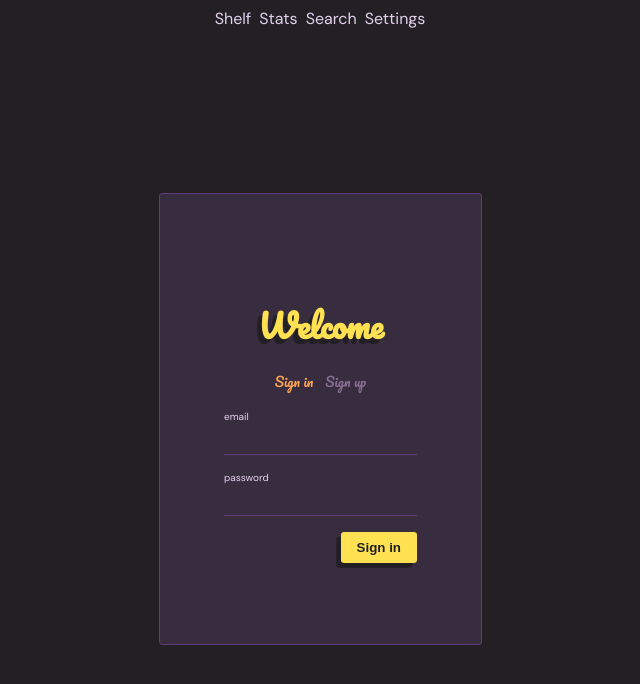
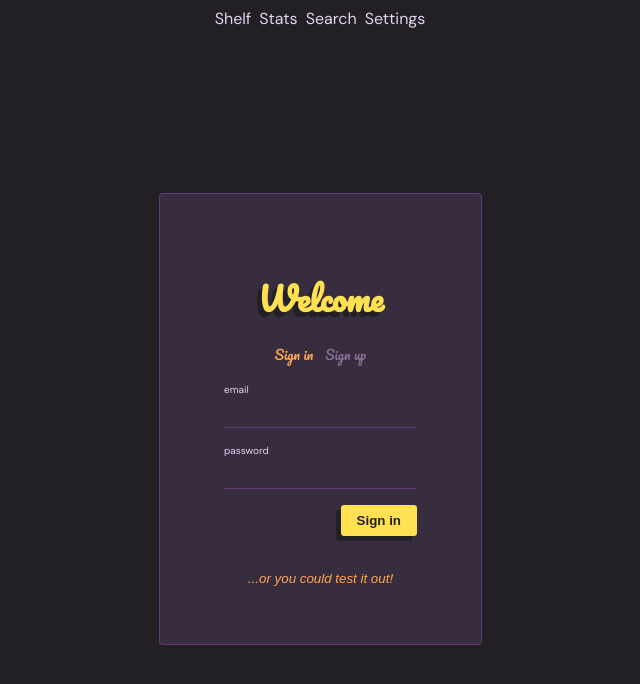
Before and after one commit to pliniokalas/girasol_de_asfalto, a React (Create React App) app: page / in a window 1280 px wide. Shown: the top 684 px of the page, without its empty margins (320-960 px from the left). Built offline with nearby package versions, Linux system fonts and the light colour scheme.

Commit message:
Add demo button to signup page

```diff
--- a/src/pages/login/index.tsx
+++ b/src/pages/login/index.tsx
@@ -1,4 +1,7 @@
 import { useState } from 'react';
+import { useNavigate } from 'react-router-dom';
+import { useSession } from 'utils/useSession';
+import axios from 'utils/axios';
 import SignupForm from './signupForm';
 import LoginForm from './loginForm';
 import styles from './login.module.css';
@@ -6,7 +9,15 @@ import styles from './login.module.css';
 /* ----------------------------------------------------------------------------------- */
 
 function Login() {
+  const navigate = useNavigate();
+  const { login } = useSession();
   const [showLoginForm, setShowLoginForm] = useState(true);
+
+  async function handleDemo() {
+    const { data } = await axios.get('/api/users/demo');
+    await login(data.email, data.email.split(':')[1].split('@')[0]);
+    navigate('/shelf');
+  }
 
   return (
     <main className={styles.container}>
@@ -32,6 +43,13 @@ function Login() {
           ? <LoginForm />
           : <SignupForm />
       }
+
+      <button
+        className={styles.demoBtn}
+        onClick={handleDemo}
+      >
+        ...or you could test it out!
+      </button>
     </main>
   );
 }
--- a/src/pages/login/login.module.css
+++ b/src/pages/login/login.module.css
@@ -4,7 +4,7 @@
 
   display: flex;
   flex-direction: column;
-  justify-content:center;
+  justify-content: center;
   align-items: center;
 
   margin: auto;
@@ -41,6 +41,20 @@ button.active {
   color: var(--yell_dark);
 }
 
+.demoBtn {
+  margin-top: 1rem;
+  padding: .2rem .5rem;
+  font-style: italic;
+  color: var(--yell_dark);
+  background-color: transparent;
+}
+
+.demoBtn:hover {
+  outline: 2px dashed var(--yell_dark);
+  border-radius: 1rem;
+  outline-offset: .3rem;
+}
+
 @keyframes fadeIn {
   from { opacity: 0; }
   to { opacity: 1; }
```
